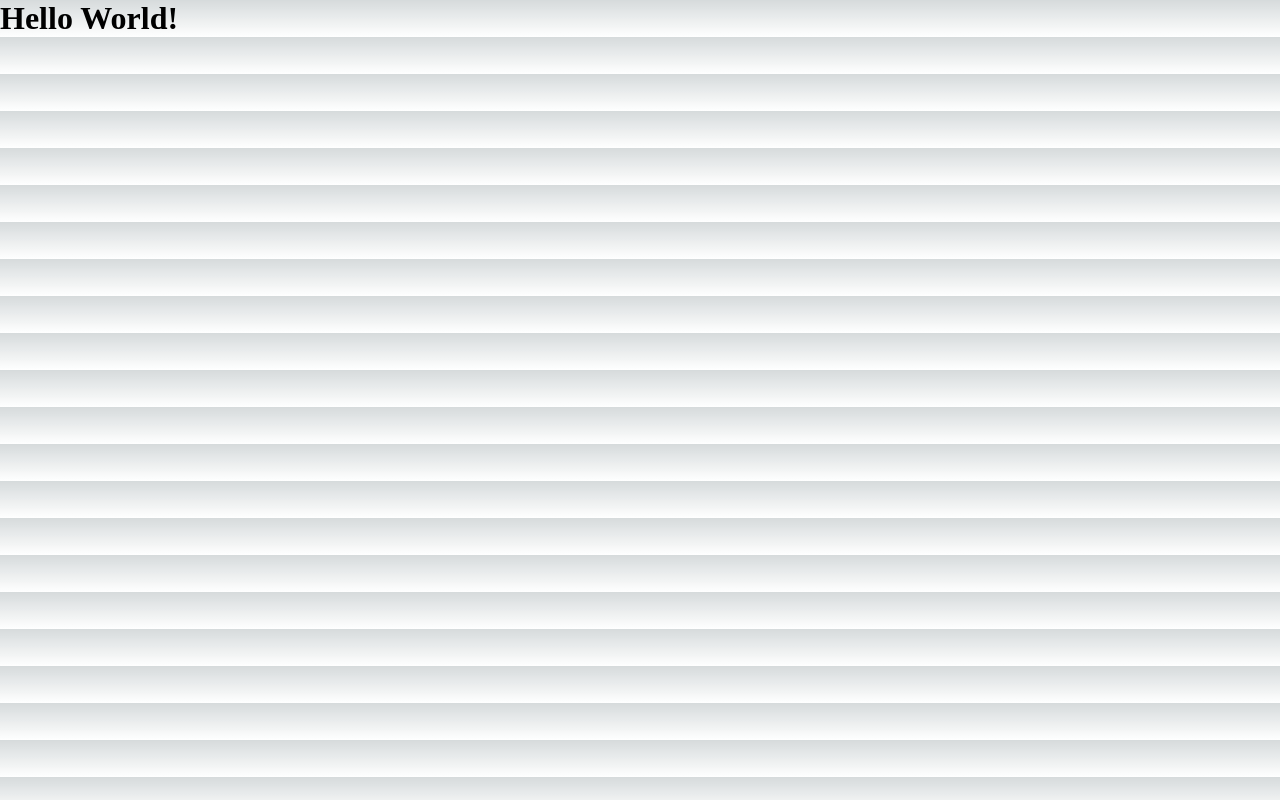
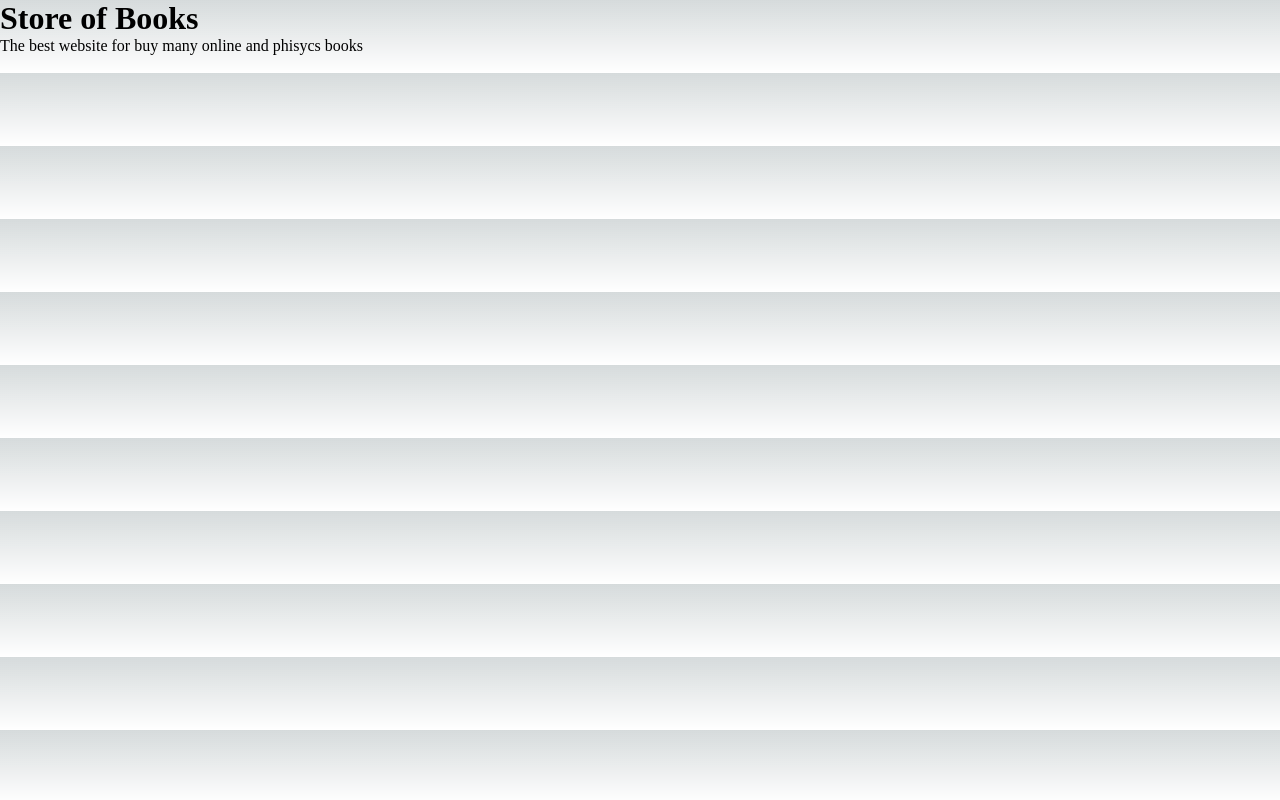
Before and after one commit to RevelioX/online_books, a Next.js app: page / in a window 1280 px wide. Built offline with nearby package versions, Linux system fonts and the light colour scheme.

Commit message:
Un poco de HTML

```diff
--- a/src/pages/index.js
+++ b/src/pages/index.js
@@ -8,7 +8,17 @@ const inter = Inter({ subsets: ['latin'] })
 export default function Home() {
   return (
     <>
-      <h1>Hello World!</h1>
+      <h1>Store of Books</h1>
+
+      <p>The best website for buy many online and phisycs books</p>
+
+      <div class="sale">
+        <img src="" alt=""/>
+        <img src="" alt=""/>
+        <img src="" alt=""/>
+        <img src="" alt=""/>
+
+      </div>
     </>
   )
 }
```
